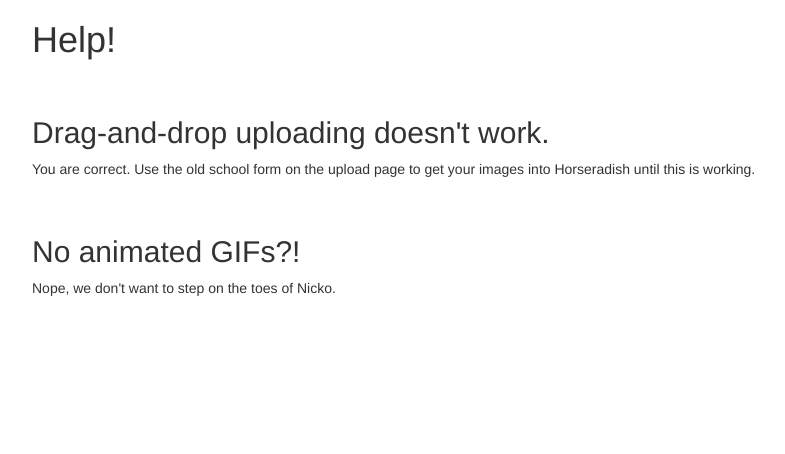
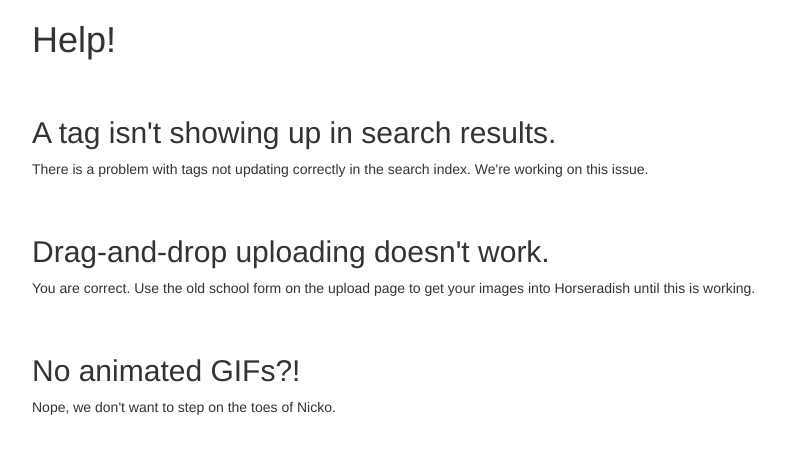
Before and after one commit to sunlightlabs/horseradish, a Django app: page /help/ in a window 1280 px wide. Shown: the part 54-508 px from the top of the page, without its empty margins (38-823 px from the left). Run offline with Django 3.2, Linux system fonts and the light colour scheme; the visitor is signed in with stand-in values (Sample User, id 1); some libraries are stand-ins or nearby versions.

Commit message:
Add note about searching for tags in help page

```diff
--- a/horseradish/templates/help.html
+++ b/horseradish/templates/help.html
@@ -2,6 +2,11 @@
 
 {% block content %}
     <h1>Help!</h1>
+
+    <div class="qa">
+        <h2>A tag isn't showing up in search results.</h2>
+        <p>There is a problem with tags not updating correctly in the search index. We're working on this issue.</p>
+    </div>
 
     <div class="qa">
         <h2>Drag-and-drop uploading doesn't work.</h2>
```
